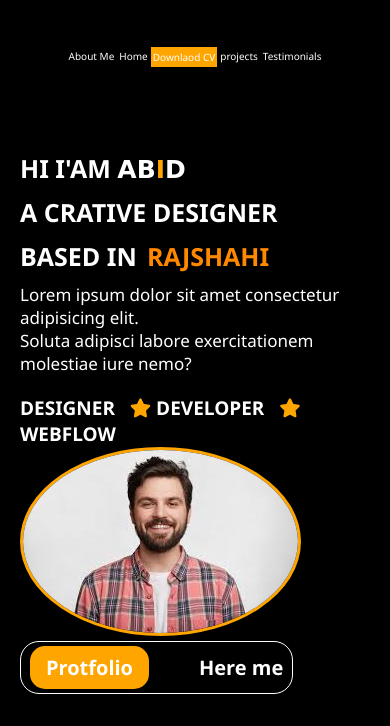
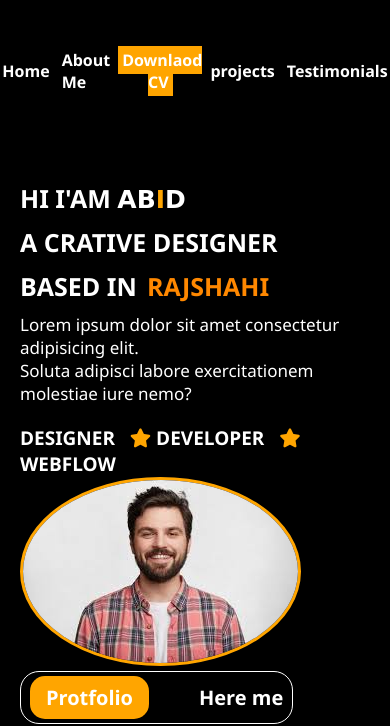
Before and after one commit to oldtecno/Assignment1, a plain HTML site: page index.html in a window 390 px wide. Shown: the top 726 px of the page. Drawn offline with Linux system fonts and the light colour scheme; a web font is replaced by a local one.

Commit message:
update phone butttons

```diff
--- a/risponsiv.css
+++ b/risponsiv.css
@@ -6,21 +6,21 @@
     .without_logo{
         justify-content: center;
 
-        gap: 1px;
+        gap: 4px;
     }
     /* .btn_for_phone{
         margin-right: 50px;
         margin-left: opx;
     } */
     .without_logo a {
-        padding: 3px 2px;
-        font-size: 10px;
-        font-weight: normal;
+        padding: 3px 4px;
+        font-size: 16px;
+        font-weight: 600;
+    }
+    .a1{
+        order: -3;
     }
     .a2{
-        order: -3;
-    }
-    .a1{
         order: -2;
     }
     #btn{
@@ -47,11 +47,11 @@
     .buttons{
         padding-left: 0px;
         padding-right: 0px;
-        gap: 4px;
+        gap: 5px;
     }
     .buttons a{
         padding: 3px 4px;
-        font-size: 10px;
+        font-size: 15px;
         font-weight:600;
     }
     .projects_with_img_container{
```
